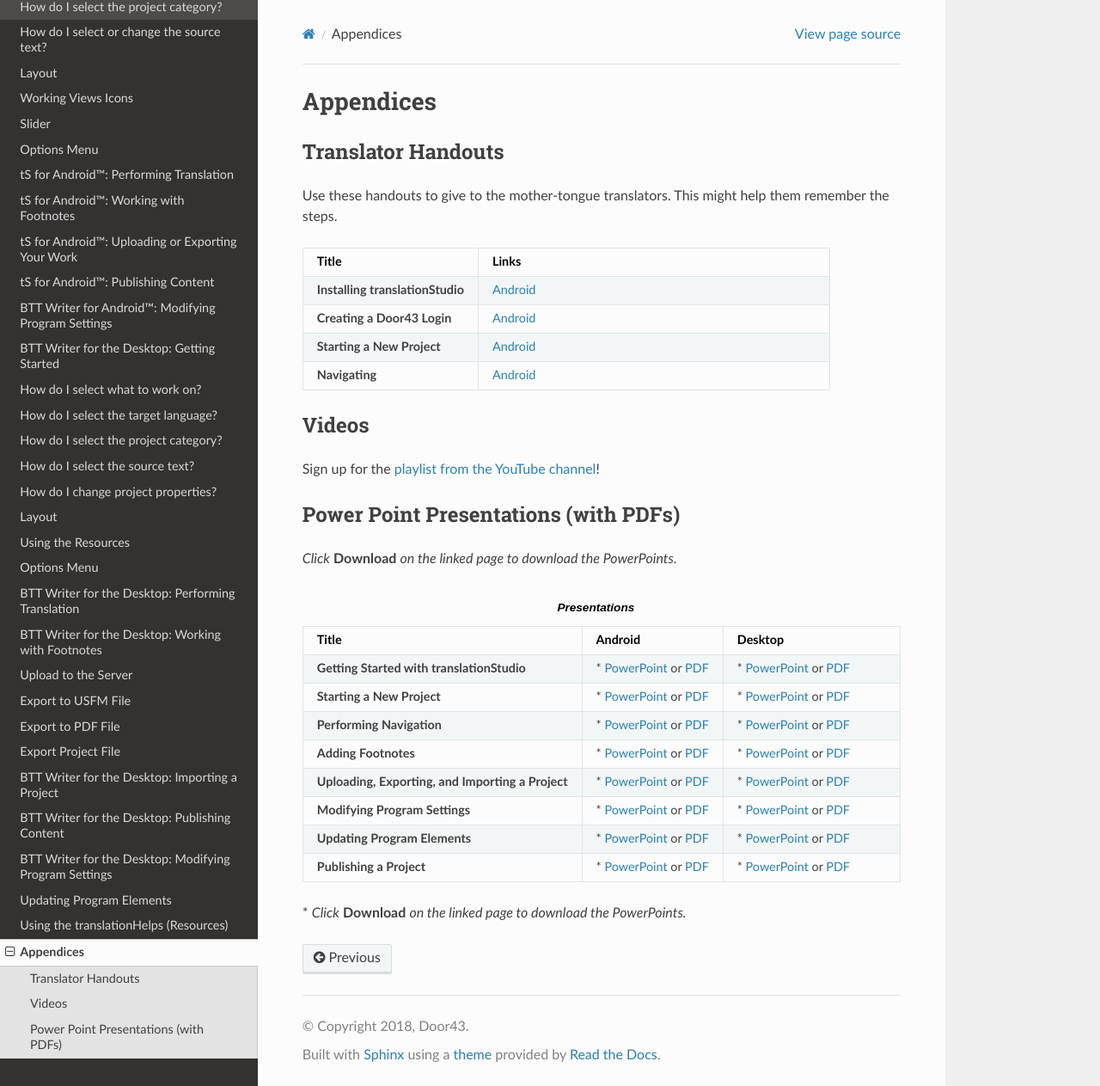
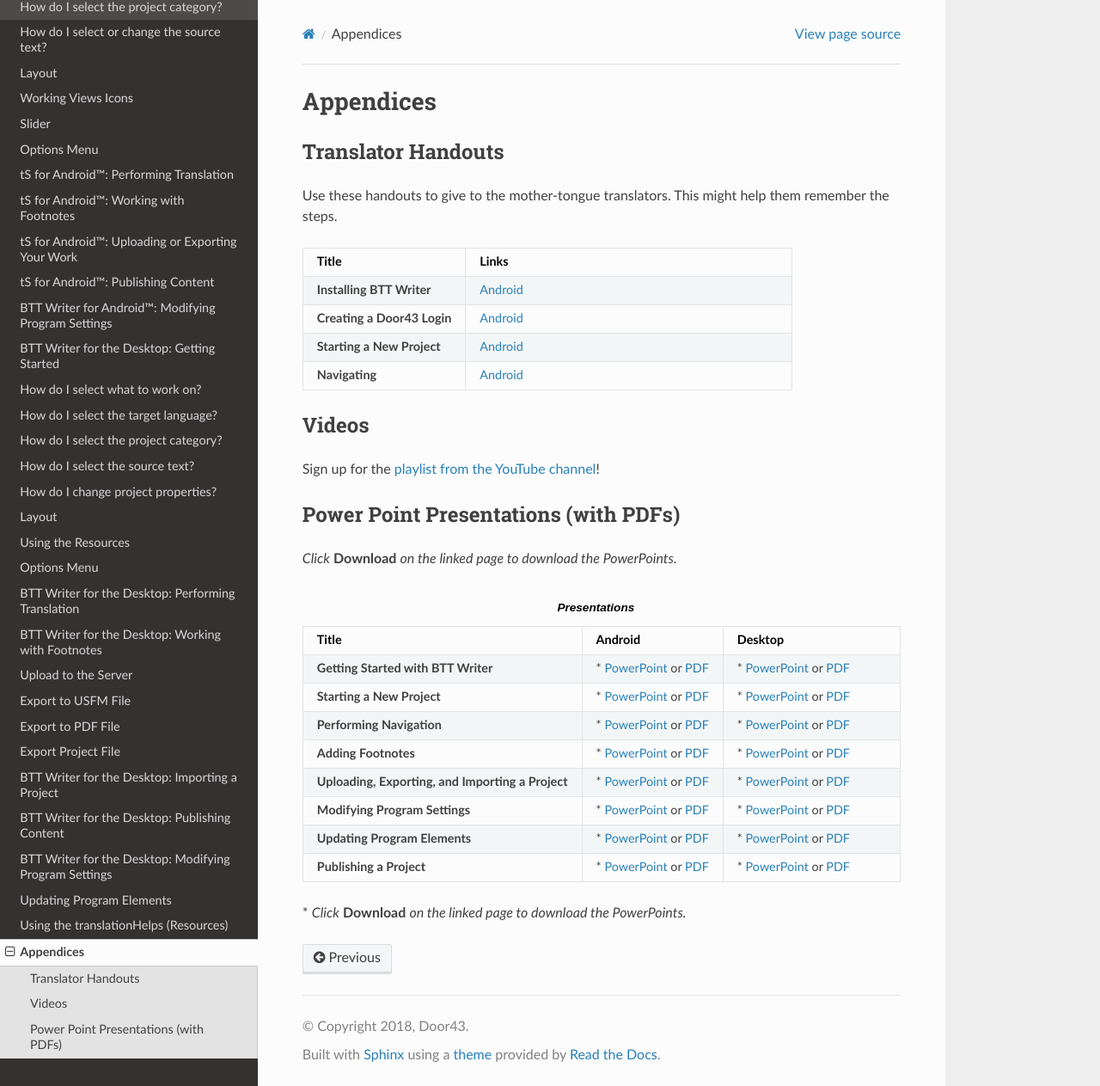
Before and after one commit to mondele/btt-writer-docs, a Sphinx documentation site: the page built from docs/Appendix.rst, in a window 1280 px wide and 1263 px high. Shown: the whole window at 86% size. Built offline with Sphinx 7.4.7 and the Read the Docs theme 2.0.0, drawn with Linux system fonts in a browser that asks for light colours; pages that are not in the unit, such as notebooks, are missing from menus.

Commit message:
Update Appendix.rst

```diff
--- a/docs/Appendix.rst
+++ b/docs/Appendix.rst
@@ -13,7 +13,7 @@
    * - Title
      - Links
 
-   * - **Installing translationStudio**
+   * - **Installing BTT Writer**
      - `Android <https://github.com/unfoldingWord-dev/translationStudio-Info/blob/master/docs/AtS_Install_Handout.pdf>`_
 
    * - **Creating a Door43 Login**
@@ -44,7 +44,7 @@
      - Android
      - Desktop
 
-   * - **Getting Started with translationStudio**
+   * - **Getting Started with BTT Writer**
      - \* `PowerPoint <https://github.com/WycliffeAssociates/btt-writer-docs/blob/master/docs/AGetStarted.pptx>`_ or  `PDF <https://github.com/WycliffeAssociates/btt-writer-docs/blob/master/docs/AGetStarted.pdf>`_
      - \* `PowerPoint <https://github.com/WycliffeAssociates/btt-writer-docs/blob/master/docs/DGetStarted.pptx>`_ or  `PDF <https://github.com/WycliffeAssociates/btt-writer-docs/blob/master/docs/DGetStarted.pdf>`_
 
```
